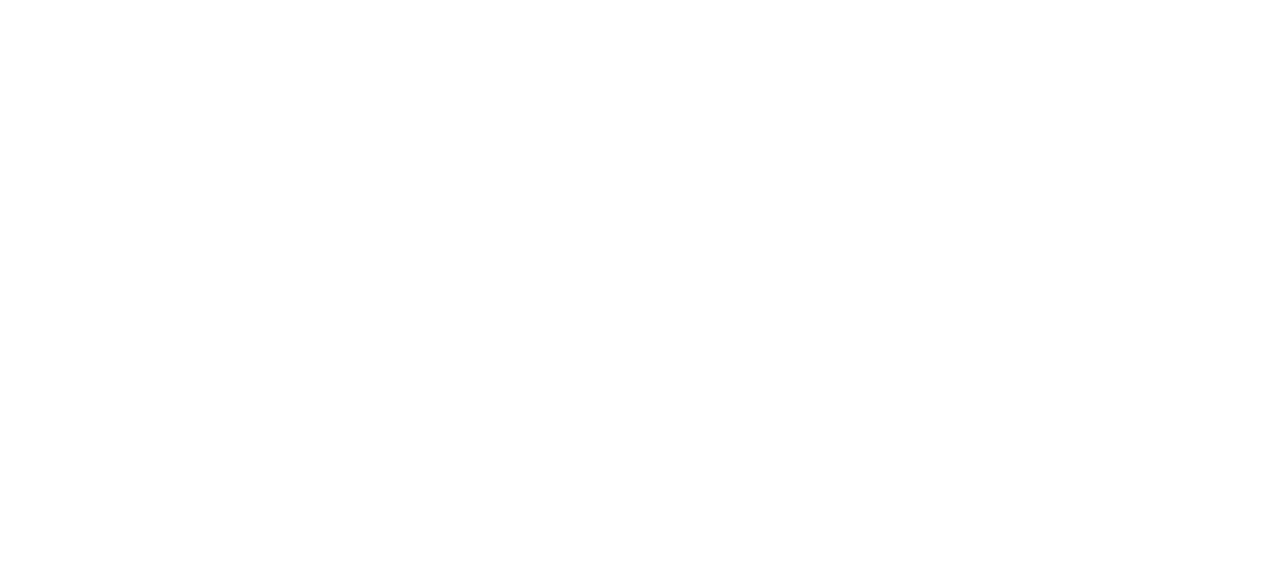
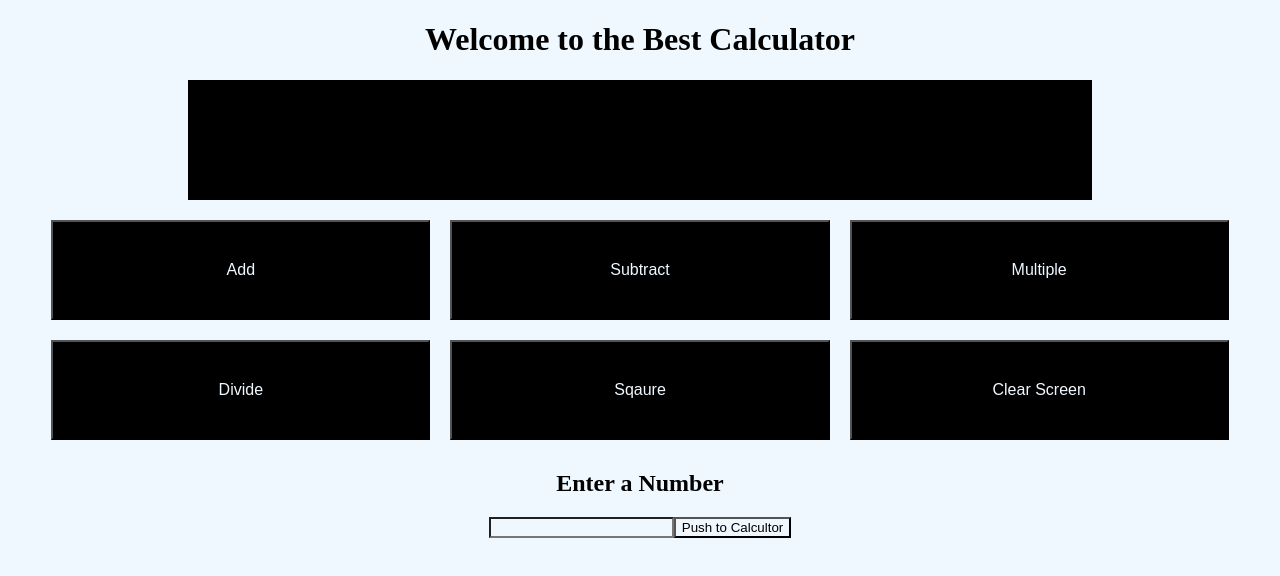
Before and after one commit to DanDaviez89/CalculatorJavaPrac, a plain HTML site: page index.html in a window 1280 px wide. Drawn offline with Linux system fonts and the light colour scheme.

Commit message:
Creating the UI for the calculator

```diff
--- a/index.html
+++ b/index.html
@@ -1,11 +1,31 @@
 <!DOCTYPE html>
 
 <head>
-    <title>Etch-a-Sketch</title>
+    <title>Welcome to the Best Calculator</title>
     <link rel="stylesheet" type="text/css" href="style.css">
     <script type="text/javascript" src="java.js"></script>
 </head>
 
 <body>
+    <h1>Welcome to the Best Calculator</h1>
 
+    <div id="calcScreen">
+
+    </div>
+
+    <div class="container">
+        <button type="button" class="btn">Add</button>
+        <button type="button" class="btn">Subtract</button>
+        <button type="button" class="btn">Multiple</button>
+        <button type="button" class="btn">Divide</button>
+        <button type="button" class="btn">Sqaure</button>
+        <button type="button" class="btn">Clear Screen</button>
+    </div>
+
+    <h2>Enter a Number</h2>
+
+    <div id="numberBox">
+        <input id="userInput" type="text">
+        <button type="button">Push to Calcultor</button>
+    </div>
 </body>
--- a/style.css
+++ b/style.css
@@ -0,0 +1,41 @@
+* {
+    background-color: #f0f8ff;
+}
+
+body h1,
+     h2 {
+    text-align: center;
+}
+
+.container {
+    display: flex;
+    flex-wrap: wrap;
+    justify-content: center;
+    align-content: center;
+}
+
+.btn {
+    height: 100px;
+    width: 30%;
+    padding: 10px;
+    margin: 10px;
+    background-color: black;
+    color: #f0f8ff;
+    font-size: medium;
+}
+
+#calcScreen {
+    width: 70%;
+    height: 100px;
+    padding: 10px;
+    margin: 10px auto;
+    background-color: black;
+    color: #f0f8ff;
+    font-size: medium;
+}
+
+#numberBox {
+    display: flex;
+    justify-content: center;
+    align-content: center;
+}
```
